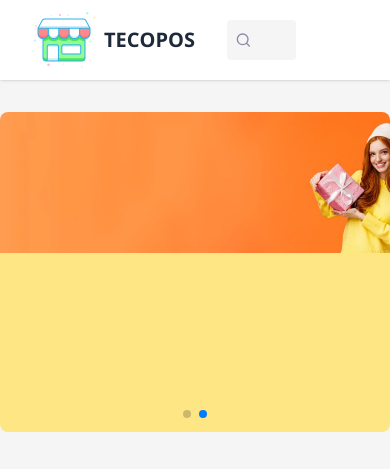
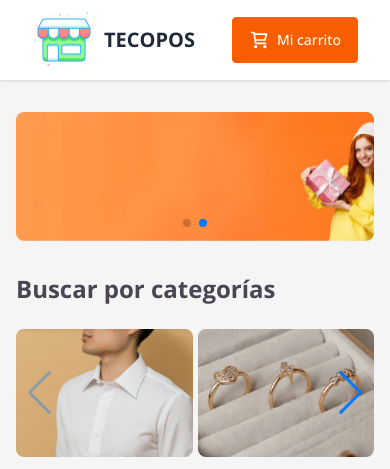
Before and after one commit to jojoboomer/tt-ecommerce, a React (Vite) app: page / in a window 390 px wide. Shown: the top 469 px of the page. Built offline with nearby package versions, Linux system fonts and the light colour scheme.

Commit message:
fixing banner css

```diff
--- a/src/components/Home/Banner.tsx
+++ b/src/components/Home/Banner.tsx
@@ -18,8 +18,8 @@ function Banner() {
         className="w-full h-full"
       >
         {BANNER_IMAGES.map((image, index) => (
-          <SwiperSlide className="relative min-h-80 bg-amber-200" key={index}>
-            <img className="object-cover" src={image} alt={`Banner-${index}`} />
+          <SwiperSlide className="relative  bg-amber-200" key={index}>
+            <img className="object-cover object-center w-full h-full" src={image} alt={`Banner-${index}`} />
           </SwiperSlide>
         ))}
       </Swiper>
--- a/src/components/UI/Header.tsx
+++ b/src/components/UI/Header.tsx
@@ -19,7 +19,7 @@ export const Header = () => {
             <img src={"/logo.png"} alt="logo" className="size-16 font-extrabold" /> TECOPOS
           </Link>
         </div>
-        <div className="relative flex items-center justify-center flex-1 px-24 h-10 ">
+        <div className="hidden md:flex relative  items-center justify-center flex-1 px-24 h-10 ">
           <SearchInput />
         </div>
         <nav className="flex items-center space-x-4">
--- a/src/layout/Root.tsx
+++ b/src/layout/Root.tsx
@@ -10,7 +10,7 @@ function Root() {
     <>
       <main className="min-h-screen h-screen text-text flex flex-col">
       <Header/>
-        <div className="container mx-auto pt-20 flex-1">
+        <div className="container mx-auto pt-20 flex-1 px-4 md:px-0">
           <Outlet />
         </div>
         <Footer/>
```
